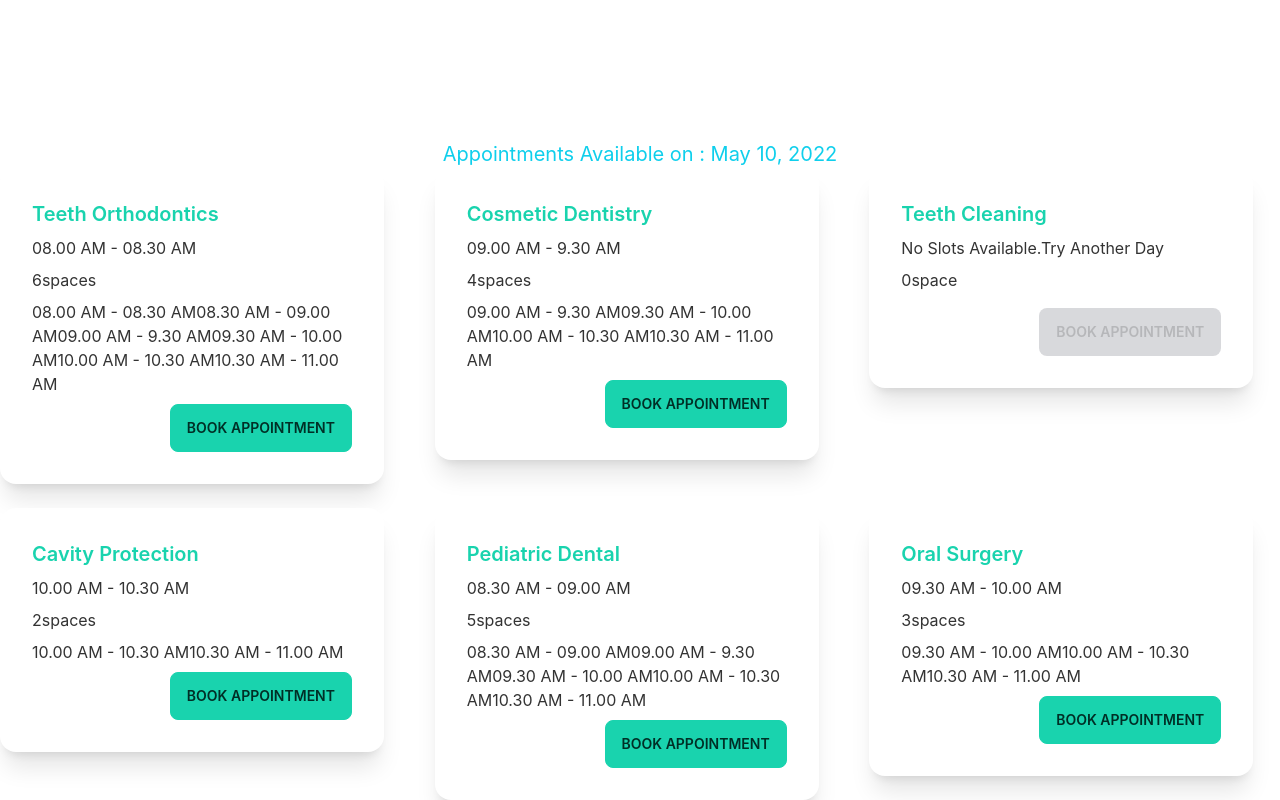
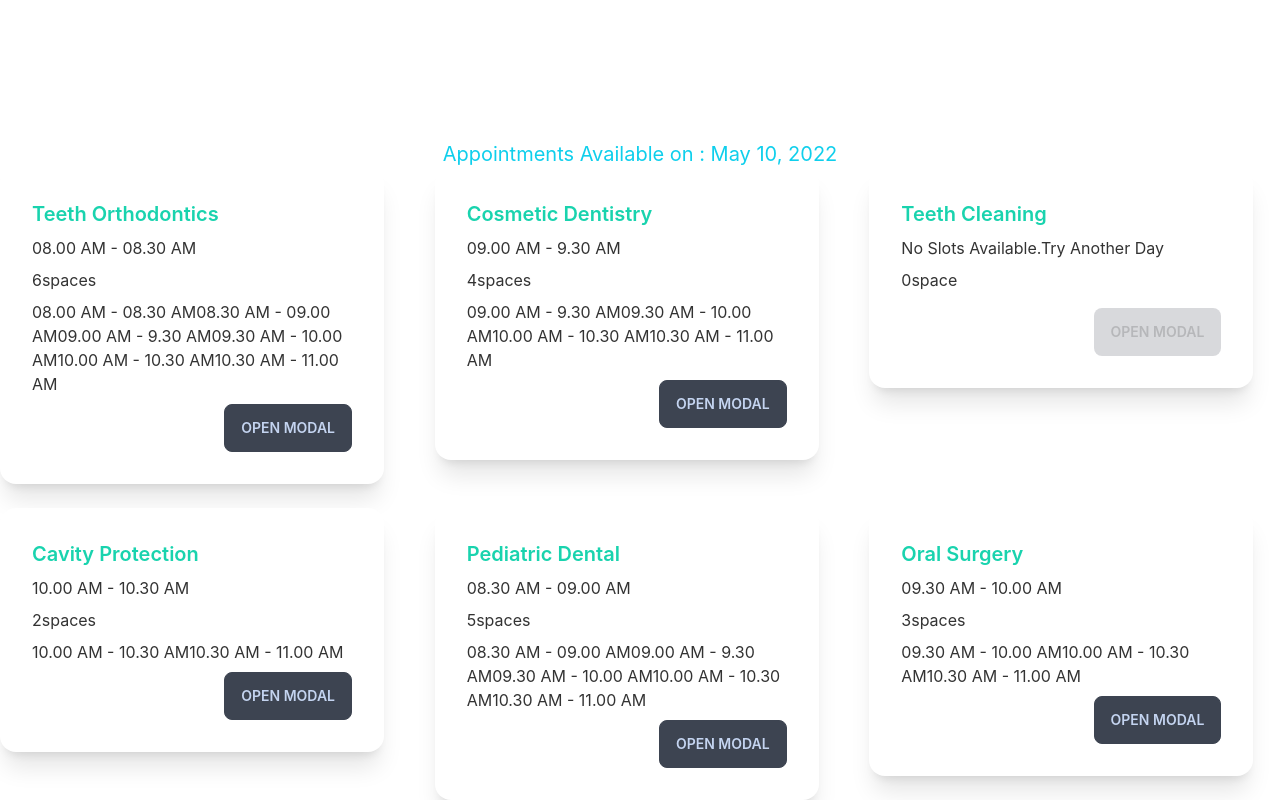
Before and after one commit to RAHUL573769/doctorPortalClientSide, a React (Create React App) app: page /appointment in a window 1280 px wide. Shown: the part 724-1524 px from the top of the page. Built offline with nearby package versions, Linux system fonts and the light colour scheme.

Commit message:
form added

```diff
--- a/src/Components/Appointment/AvailableAppointments.js
+++ b/src/Components/Appointment/AvailableAppointments.js
@@ -1,9 +1,12 @@
 import { format } from "date-fns";
 import React, { useEffect, useState } from "react";
+import BookingModal from "./BookingModal";
 import Service from "./Service";
 
 const AvailableAppointments = ({ date, setDate }) => {
   const [services, setServices] = useState([]);
+
+  const [treatment, srtTreatment] = useState(null);
 
   useEffect(() => {
     fetch("services.json")
@@ -17,9 +20,16 @@ const AvailableAppointments = ({ date, setDate }) => {
       </p>
       <div className="grid grid-cols-1 md:grid-cols-2 lg:grid-cols-3 gap-6">
         {services.map((service) => (
-          <Service key={service._id} service={service}></Service>
+          <Service
+            key={service._id}
+            srtTreatment={srtTreatment}
+            service={service}
+          ></Service>
         ))}
       </div>
+      {treatment && (
+        <BookingModal date={date} treatment={treatment}></BookingModal>
+      )}
     </div>
   );
 };
--- /dev/null
+++ b/src/Components/Appointment/BookingModal.js
@@ -0,0 +1,59 @@
+import React from "react";
+
+import { format } from "date-fns";
+
+const BookingModal = ({ date, treatment }) => {
+  const { name, slots } = treatment;
+  return (
+    <div>
+      <input type="checkbox" id="booking-modal" class="modal-toggle" />
+      <div class="modal modal-bottom sm:modal-middle">
+        <div class="modal-box">
+          <h3 class="font-bold text-lg">Booking For:{name}</h3>
+
+          <form className="grid grid-cols-1 gap-3 justify-items-center">
+            <input
+              type="text"
+              disabled
+              value={format(date, "PP")}
+              class="input w-full max-w-xs"
+            />
+            <select class="select select-bordered w-full max-w-xs">
+              {slots.map((slot) => (
+                <option value={slot}>{slot}</option>
+              ))}
+            </select>
+            <input
+              type="text"
+              placeholder="Type here"
+              class="input w-full max-w-xs"
+            />
+            <input
+              type="text"
+              placeholder="Type here"
+              class="input w-full max-w-xs"
+            />
+            <input
+              type="text"
+              placeholder="Type here"
+              class="input w-full max-w-xs"
+            />
+            <input
+              type="submit"
+              value="Submit"
+              class="btn btn-secondary w-full max-w-xs"
+            />
+          </form>
+          <p class="py-4">{slots}</p>
+          <div class="modal-action">
+            <label for="booking-modal" class="btn">
+              Yay!
+            </label>
+          </div>
+        </div>
+      </div>
+    </div>
+  );
+};
+
+export default BookingModal;
--- a/src/Components/Appointment/Service.js
+++ b/src/Components/Appointment/Service.js
@@ -1,7 +1,8 @@
-import React from "react";
+import React, { useState } from "react";
 import Services from "../Home/Services";
+import BookingModal from "./BookingModal";
 
-const Service = ({ service }) => {
+const Service = ({ service, srtTreatment }) => {
   const { name, slots } = service;
 
   return (
@@ -22,9 +23,14 @@ const Service = ({ service }) => {
           </p>
           <p>{slots}</p>
           <div class="card-actions justify-end">
-            <button disabled={slots.length === 0} class="btn btn-secondary ">
-              Book Appointment
-            </button>
+            <label
+              for="booking-modal"
+              class="btn modal-button "
+              onClick={() => srtTreatment(service)}
+              disabled={slots.length === 0}
+            >
+              open modal
+            </label>
           </div>
         </div>
       </div>
--- a/tailwind.config.js
+++ b/tailwind.config.js
@@ -15,8 +15,6 @@ module.exports = {
           "base-100": "#ffffff",
         },
       },
-      "dark",
-      "cupcake",
     ],
   },
 };
```
